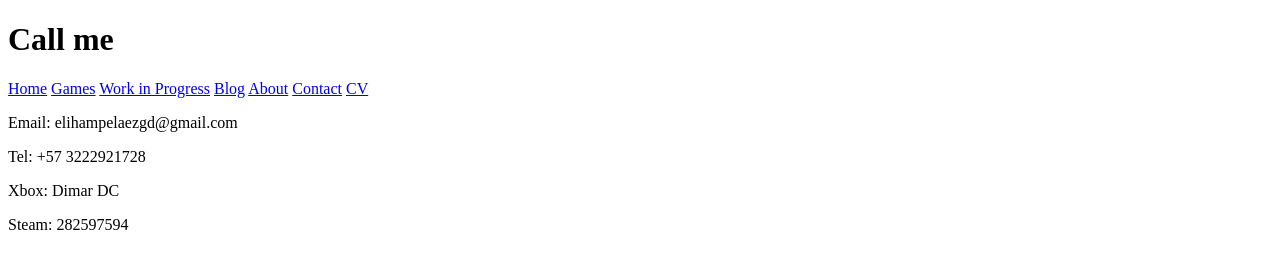
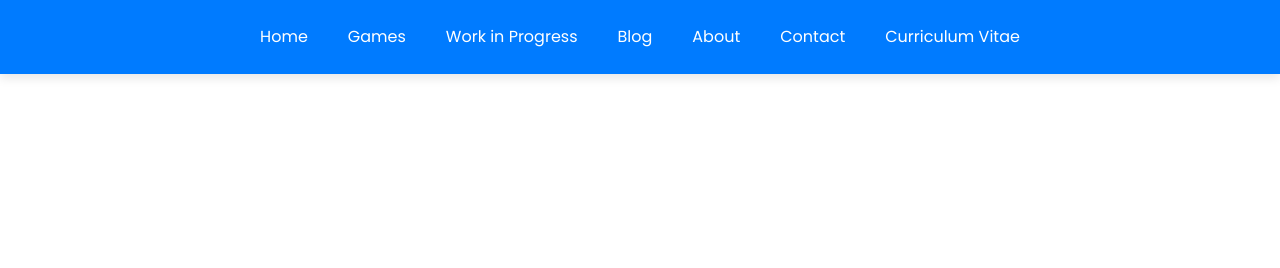
Before and after one commit to ShadowjGames/Adaptable_Design_2, a plain HTML site: page Contact.html in a window 1280 px wide. Drawn offline with Linux system fonts and the light colour scheme.

Commit message:
Update Contact.html

```diff
--- a/Contact.html
+++ b/Contact.html
@@ -1,25 +1,30 @@
 <!DOCTYPE html>
 <html lang="en">
+
 <head>
-    <meta charset="UTF-8">
-    <meta name="viewport" content="width=device-width, initial-scale=1.0">
-    <title>Portfolio - Contact</title>
+    <meta charset="utf-8">
+    <meta name="viewport" content="width=device-width, initial-scale=1, shrink-to-fit=no">
+    <meta name="description" content="Detailed professional profile of a Game Designer.">
+    <meta name="author" content="Your Name">
+    <title>Profile | Your Name</title>
+
+    <!-- Bootstrap and Custom CSS -->
+    <link rel="stylesheet" href="CSS/Styles.css">
+    <link rel="stylesheet" href="https://cdnjs.cloudflare.com/ajax/libs/font-awesome/5.15.4/css/all.min.css">
+    <link href="https://fonts.googleapis.com/css2?family=Poppins:wght@300;400;600&display=swap" rel="stylesheet">
 </head>
 <body>
-    <h1>Call me</h1>
-
+    <!-- Navigation Section -->
+    <nav class="navbar">
+        <div class="container navbar-nav">
             <a href="index.html">Home</a>
             <a href="Games.html">Games</a>
             <a href="WorkinProgress.html">Work in Progress</a>
             <a href="Blog.html">Blog</a>
             <a href="About.html">About</a>
             <a href="Contact.html">Contact</a>
-    <a href="CV.html">CV</a>
-
-
-    <p>Email: elihampelaezgd@gmail.com</p>
-    <p>Tel: +57 3222921728</p>
-    <p>Xbox: Dimar DC</p>
-    <p>Steam: 282597594</p>
+            <a href="CV.html">Curriculum Vitae</a>
+        </div>
+    </nav>
 </body>
 </html>
```
Lines whose indentation alone changed are shown as unchanged.
